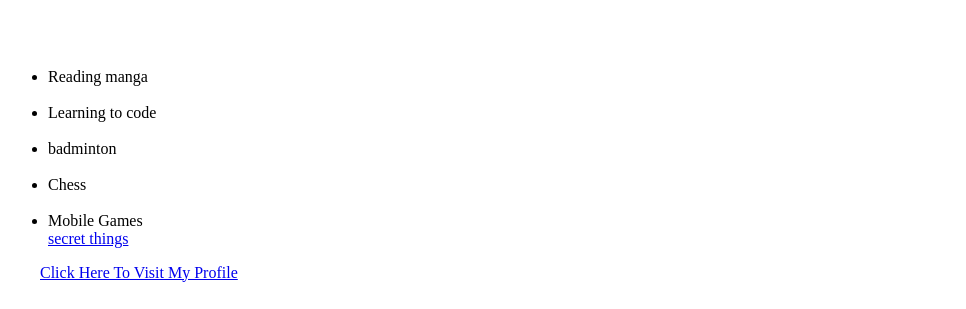
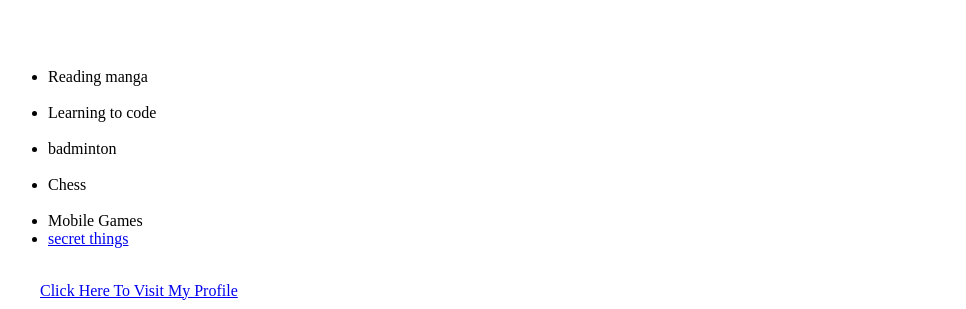
Before and after one commit to HaVeN1233/kevin.github.io, a plain HTML site: page index.html in a window 1280 px wide. Shown: the part 491-800 px from the top of the page, without its empty margins (0-966 px from the left). Drawn offline with Linux system fonts and the light colour scheme.

Commit message:
Update index.html

```diff
--- a/index.html
+++ b/index.html
@@ -20,7 +20,7 @@
             <li>badminton</li>
             <li>Chess</li>
             <li>Mobile Games</li>
-            <a href="https://haven1233.github.io/secret.github.io/">secret things</a>
+            <li><a href="https://haven1233.github.io/secret.github.io/">secret things</a></li>
         </ul>
         <a href="https://www.facebook.com/Mags.HaVeN1233"> Click Here To Visit My Profile</a>
     </section>
```
